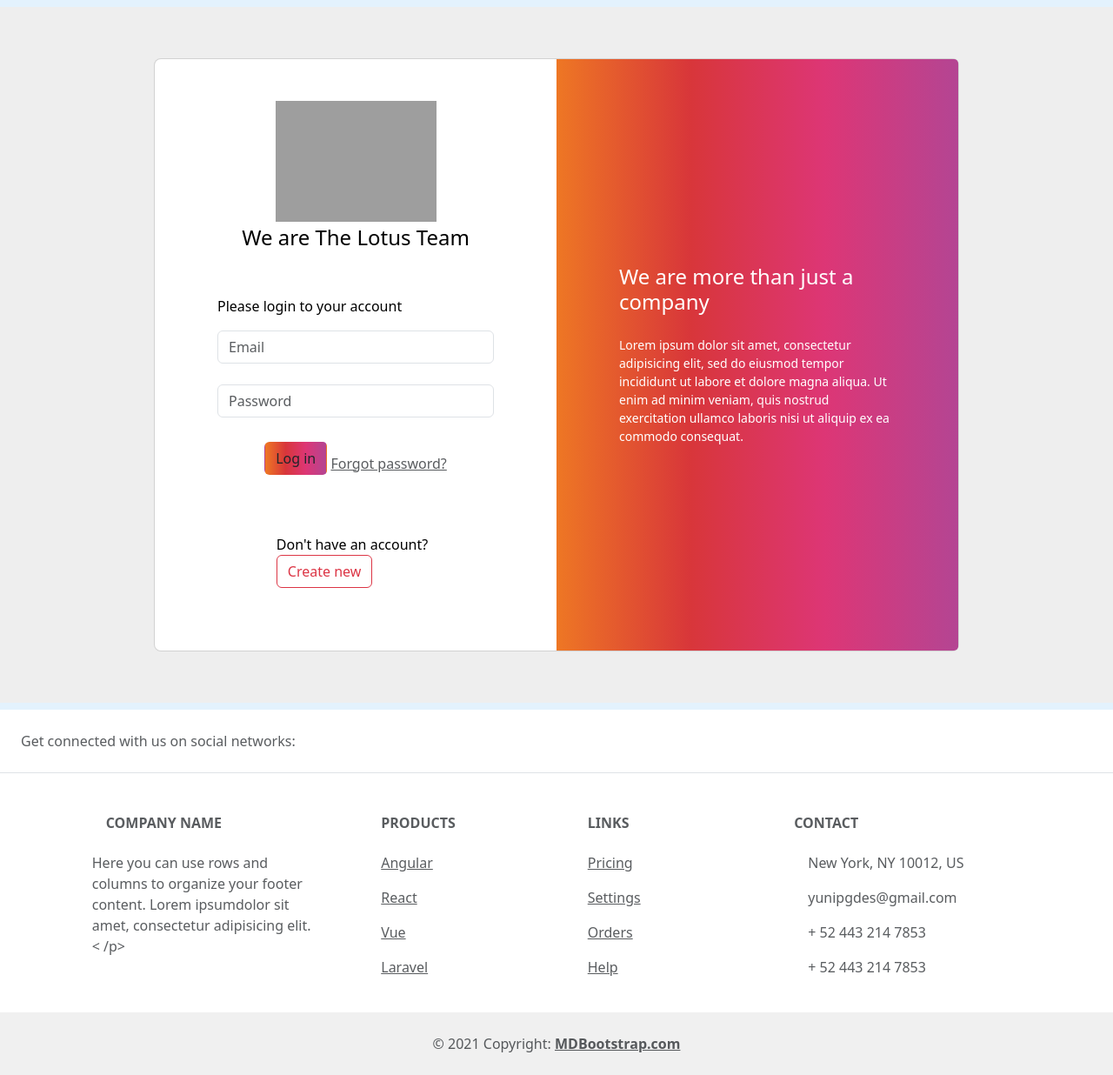
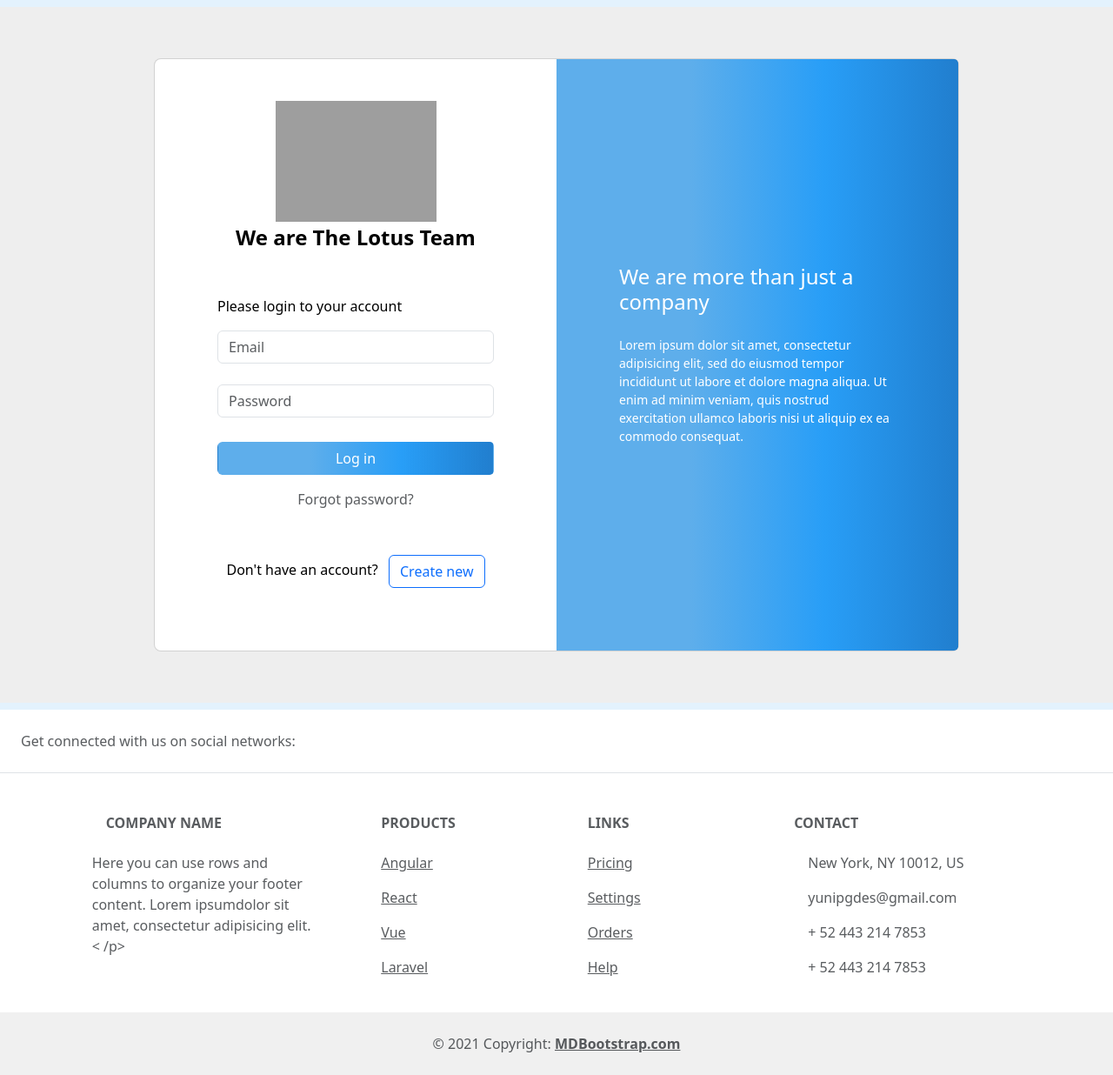
Before and after one commit to josejuniorpg/Sheduler, a Django app: page /accounts/login/ in a window 1280 px wide. Shown: the part 72-1308 px from the top of the page at 87% size. Run offline with Django 4.2, Linux system fonts and the light colour scheme; some libraries are stand-ins or nearby versions; grey boxes are pictures that could not be loaded.

Commit message:
Login New Styles and Links.

```diff
--- a/static/css/users/styles.css
+++ b/static/css/users/styles.css
@@ -8,7 +8,7 @@
     color: #ffffff
 }
 
-/*Verificartion  Template*/
+/*Verification  Template*/
 
   .congratulation-wrapper {
         max-width: 550px;
@@ -63,26 +63,31 @@
         padding:5px;
     }
 
-    /*Login Template*/
+/*Login Template*/
 .gradient-custom-2 {
 /* fallback for old browsers */
 background: #fccb90;
-
 /* Chrome 10-25, Safari 5.1-6 */
-background: -webkit-linear-gradient(to right, #ee7724, #d8363a, #dd3675, #b44593);
-
+background: -webkit-linear-gradient(to right,#5eaeeb, #5eaeeb, #289ef7, rgba(0, 107, 199, 0.87));
 /* W3C, IE 10+/ Edge, Firefox 16+, Chrome 26+, Opera 12+, Safari 7+ */
-background: linear-gradient(to right, #ee7724, #d8363a, #dd3675, #b44593);
-}
-
+background: linear-gradient(to right, #5eaeeb, #5eaeeb, #289ef7, rgba(0, 107, 199, 0.87));}
 @media (min-width: 768px) {
 .gradient-form {
 height: 100vh !important;
-}
-}
+}}
 @media (min-width: 769px) {
 .gradient-custom-2 {
 border-top-right-radius: .3rem;
 border-bottom-right-radius: .3rem;
 }
 }
+._btn-block-login  {
+    --mdb-btn-margin-top: 0.5rem;
+    display: block;
+    width: 100%;
+    color: #ffffff;
+}
+._btn-block-login:hover {
+    color: #ffffff;
+    background: linear-gradient(to right, rgb(84, 177, 250), rgb(79, 175, 250), rgb(30, 155, 250), rgb(0, 107, 199));
+}
--- a/templates/users/login.html
+++ b/templates/users/login.html
@@ -26,7 +26,8 @@
                                         <div class="text-center">
                                             <img src="https://mdbcdn.b-cdn.net/img/Photos/new-templates/bootstrap-login-form/lotus.webp"
                                                  style="width: 185px;" alt="logo">
-                                            <h4 class="mt-1 mb-5 pb-1">We are The Lotus Team</h4>
+                                            <h4 class="mt-1 mb-5 pb-1 _pruebass" style="font-weight: bold;">We are The
+                                                Lotus Team</h4>
                                         </div>
 
                                         <form method="post">{% csrf_token %}
@@ -49,16 +50,17 @@
                                             {% endif %}
                                             <div> {{ form.captcha }}</div>
                                             <div class="text-center pt-1 mb-5 pb-1">
-                                                <button class="btn btn-block fa-lg gradient-custom-2 mb-3"
+                                                <button class="btn _btn-block-login fa-lg gradient-custom-2 mb-3"
                                                         type="submit">Log in
                                                 </button>
-                                                <a class="text-muted" href="#!">Forgot password?</a>
+                                                <a class="text-muted" style="text-decoration:none;" href="{% url 'users_app:password-reset' %}">Forgot
+                                                    password?</a>
                                             </div>
                                         </form>
                                         <div class="d-flex align-items-center justify-content-center pb-4">
                                             <form method="get" action="{% url 'users_app:register' %}">
-                                                <p class="mb-0 me-2">Don't have an account?</p>
-                                                <button type="submit" class="btn btn-outline-danger">Create new
+                                                <p class="mb-0 me-2" style="    display: inline;">Don't have an account?</p>
+                                                <button type="submit" class="btn btn-outline-primary">Create new
                                                 </button>
                                             </form>
                                         </div>
```
